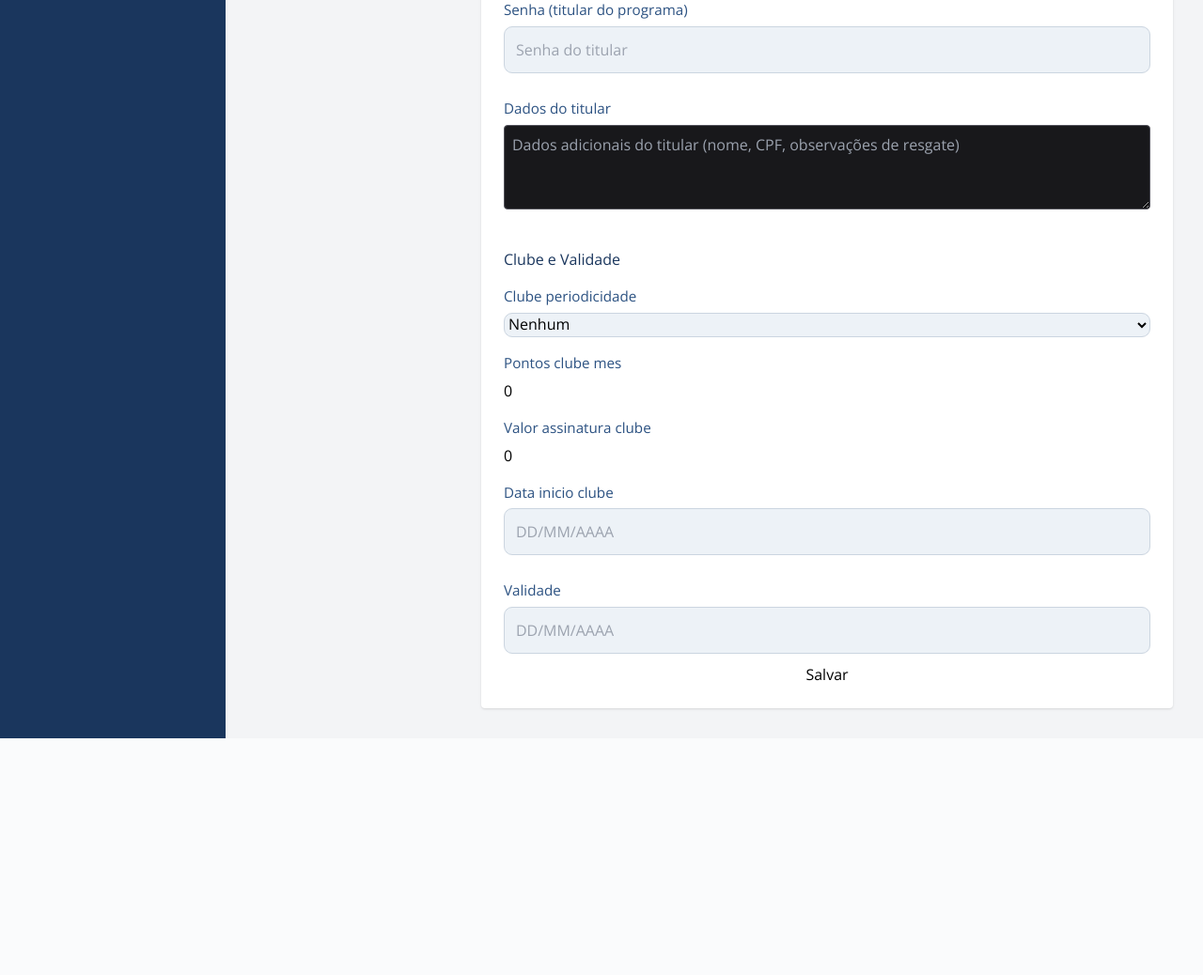
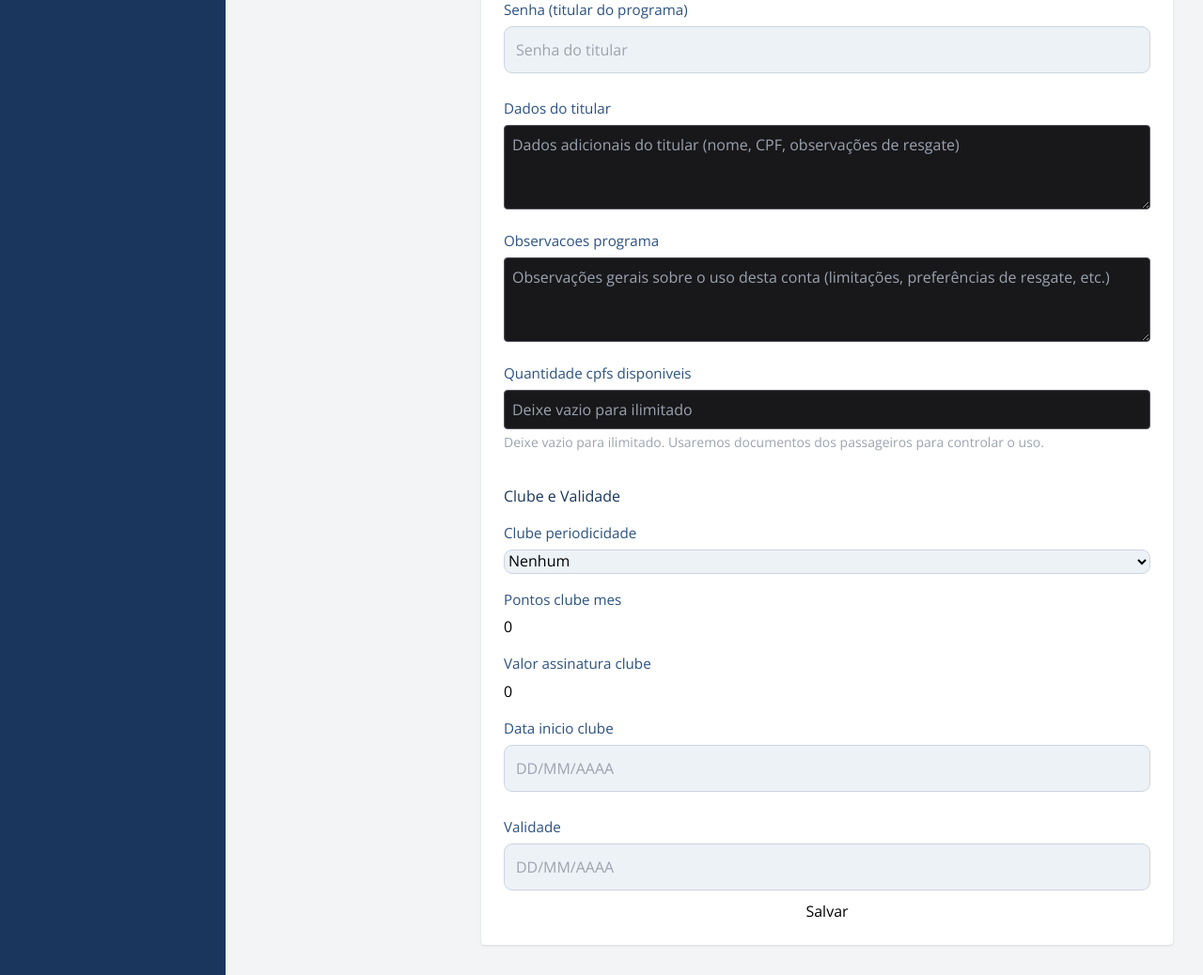
Before and after one commit to PedroNacari97/site-fpp, a Django app: page /adm/contas/novo/ in a window 1280 px wide. Shown: the part 569-1607 px from the top of the page at 94% size. Before the commit the page ends 1355 px from the top, so only its background shows below. Run offline with Django 5.2, Linux system fonts and the light colour scheme; a user stored in the database is signed in; data comes from the database, SQL or seed files in the repository; data that the repository does not hold is empty; some libraries are stand-ins or nearby versions.

Commit message:
Add client-required emissions and CPF availability tracking

```diff
--- a/gestao/forms.py
+++ b/gestao/forms.py
@@ -35,11 +35,13 @@ class ContaFidelidadeForm(forms.ModelForm):
             "login_programa",
             "senha_programa",
             "titular_programa_info",
+            "observacoes_programa",
             "clube_periodicidade",
             "pontos_clube_mes",
             "valor_assinatura_clube",
             "data_inicio_clube",
             "validade",
+            "quantidade_cpfs_disponiveis",
         ]
         widgets = {
             "data_inicio_clube": forms.TextInput(
@@ -77,6 +79,21 @@ class ContaFidelidadeForm(forms.ModelForm):
                     "placeholder": "Dados adicionais do titular (nome, CPF, observações de resgate)",
                     "class": "w-full bg-zinc-900 border border-zinc-600 text-white rounded p-2",
                     "style": "resize:vertical;",
+                }
+            ),
+            "observacoes_programa": forms.Textarea(
+                attrs={
+                    "rows": 3,
+                    "placeholder": "Observações gerais sobre o uso desta conta (limitações, preferências de resgate, etc.)",
+                    "class": "w-full bg-zinc-900 border border-zinc-600 text-white rounded p-2",
+                    "style": "resize:vertical;",
+                }
+            ),
+            "quantidade_cpfs_disponiveis": forms.NumberInput(
+                attrs={
+                    "class": "w-full bg-zinc-900 border border-zinc-600 text-white rounded p-2",
+                    "min": 0,
+                    "placeholder": "Deixe vazio para ilimitado",
                 }
             ),
         }
@@ -263,12 +280,8 @@ class EmissaoPassagemForm(forms.ModelForm):
 
         selected_tipo = self.data.get("tipo_titular") or ("administrada" if getattr(self.instance, "conta_administrada_id", None) else "cliente")
         self.initial.setdefault("tipo_titular", selected_tipo)
-        if selected_tipo == "administrada":
-            self.fields["cliente"].required = False
-            self.fields["conta_administrada"].required = True
-        else:
-            self.fields["conta_administrada"].required = False
-            self.fields["cliente"].required = True
+        self.fields["cliente"].required = True
+        self.fields["conta_administrada"].required = selected_tipo == "administrada"
 
         titular_id = None
         if selected_tipo == "administrada":
@@ -291,14 +304,13 @@ class EmissaoPassagemForm(forms.ModelForm):
         tipo = cleaned.get("tipo_titular")
         cliente = cleaned.get("cliente")
         conta_adm = cleaned.get("conta_administrada")
+        if not cliente:
+            raise forms.ValidationError("Selecione o cliente que irá viajar.")
         if tipo == "administrada":
-            cleaned["cliente"] = None
             if not conta_adm:
-                raise forms.ValidationError("Selecione uma conta administrada.")
+                raise forms.ValidationError("Selecione uma conta administrada para usar pontos ou escolha 'Conta de Cliente'.")
         else:
             cleaned["conta_administrada"] = None
-            if not cliente:
-                raise forms.ValidationError("Selecione um cliente.")
         return cleaned
 
     class Meta:
@@ -384,12 +396,8 @@ class CotacaoVooForm(forms.ModelForm):
 
         selected_tipo = self.data.get("tipo_titular") or ("administrada" if getattr(self.instance, "conta_administrada_id", None) else "cliente")
         self.initial.setdefault("tipo_titular", selected_tipo)
-        if selected_tipo == "administrada":
-            self.fields["cliente"].required = False
-            self.fields["conta_administrada"].required = True
-        else:
-            self.fields["conta_administrada"].required = False
-            self.fields["cliente"].required = True
+        self.fields["cliente"].required = True
+        self.fields["conta_administrada"].required = selected_tipo == "administrada"
 
         titular_id = None
         if selected_tipo == "administrada":
@@ -412,14 +420,13 @@ class CotacaoVooForm(forms.ModelForm):
         tipo = cleaned.get("tipo_titular")
         cliente = cleaned.get("cliente")
         conta_adm = cleaned.get("conta_administrada")
+        if not cliente:
+            raise forms.ValidationError("Selecione o cliente que irá viajar.")
         if tipo == "administrada":
-            cleaned["cliente"] = None
             if not conta_adm:
-                raise forms.ValidationError("Selecione uma conta administrada.")
+                raise forms.ValidationError("Selecione uma conta administrada para usar pontos ou escolha 'Conta de Cliente'.")
         else:
             cleaned["conta_administrada"] = None
-            if not cliente:
-                raise forms.ValidationError("Selecione um cliente.")
         return cleaned
 
     class Meta:
--- a/gestao/models/conta_fidelidade.py
+++ b/gestao/models/conta_fidelidade.py
@@ -25,6 +25,15 @@ class ContaFidelidade(models.Model):
     titular_programa_info = models.TextField(
         blank=True,
         help_text="Informações adicionais do titular (ex.: nome completo, CPF, dados de resgate)",
+    )
+    observacoes_programa = models.TextField(
+        blank=True,
+        help_text="Observações gerais sobre o uso do programa para esta conta",
+    )
+    quantidade_cpfs_disponiveis = models.PositiveIntegerField(
+        null=True,
+        blank=True,
+        help_text="Quantidade de CPFs que ainda podem ser utilizados com este programa. Deixe vazio para ilimitado.",
     )
 
     def clean(self):
@@ -95,6 +104,31 @@ class ContaFidelidade(models.Model):
         return sum(float(m.valor_pago) for m in movs) if movs.exists() else 0
 
     @property
+    def cpfs_utilizados(self):
+        if self.quantidade_cpfs_disponiveis is None:
+            return None
+        from gestao.models import Passageiro
+
+        filtros = {"emissao__programa_id": self.programa_id}
+        if self.cliente_id:
+            filtros["emissao__cliente_id"] = self.cliente_id
+        if self.conta_administrada_id:
+            filtros["emissao__conta_administrada_id"] = self.conta_administrada_id
+        return (
+            Passageiro.objects.filter(**filtros)
+            .values("documento")
+            .distinct()
+            .count()
+        )
+
+    @property
+    def cpfs_disponiveis(self):
+        if self.quantidade_cpfs_disponiveis is None:
+            return None
+        usados = self.cpfs_utilizados or 0
+        return max(self.quantidade_cpfs_disponiveis - usados, 0)
+
+    @property
     def movimentacoes_compartilhadas(self):
         return self.conta_saldo().movimentacoes.all()
 
--- a/gestao/models/cotacao_voo.py
+++ b/gestao/models/cotacao_voo.py
@@ -64,8 +64,8 @@ class CotacaoVoo(models.Model):
 
     def clean(self):
         super().clean()
-        if bool(self.cliente) == bool(self.conta_administrada):
-            raise ValidationError("Informe um cliente ou uma conta administrada, mas não ambos.")
+        if not self.cliente:
+            raise ValidationError({"cliente": "Selecione o cliente que irá viajar."})
 
     def calcular_valores(self):
         base = (Decimal(self.milhas) / Decimal('1000')) * Decimal(self.valor_milheiro) + Decimal(self.taxas)
--- a/gestao/models/emissao_passagem.py
+++ b/gestao/models/emissao_passagem.py
@@ -61,8 +61,8 @@ class EmissaoPassagem(models.Model):
 
     def clean(self):
         super().clean()
-        if bool(self.cliente) == bool(self.conta_administrada):
-            raise ValidationError("Informe um cliente ou uma conta administrada, mas não ambos.")
+        if not self.cliente:
+            raise ValidationError({"cliente": "Selecione o cliente que irá viajar."})
 
     def save(self, *args, **kwargs):
         self.qtd_passageiros = self.qtd_adultos + self.qtd_criancas + self.qtd_bebes
--- a/gestao/templates/admin_custom/contas_form.html
+++ b/gestao/templates/admin_custom/contas_form.html
@@ -58,6 +58,17 @@
         {{ form.titular_programa_info }}
         {% if form.titular_programa_info.errors %}<div class="text-red-400 text-sm mt-1">{{ form.titular_programa_info.errors }}</div>{% endif %}
     </div>
+    <div class="form-group single">
+        <label class="form-label" for="{{ form.observacoes_programa.id_for_label }}">{{ form.observacoes_programa.label }}</label>
+        {{ form.observacoes_programa }}
+        {% if form.observacoes_programa.errors %}<div class="text-red-400 text-sm mt-1">{{ form.observacoes_programa.errors }}</div>{% endif %}
+    </div>
+    <div class="form-group single">
+        <label class="form-label" for="{{ form.quantidade_cpfs_disponiveis.id_for_label }}">{{ form.quantidade_cpfs_disponiveis.label }}</label>
+        {{ form.quantidade_cpfs_disponiveis }}
+        <p class="text-sm text-gray-400 mt-1">Deixe vazio para ilimitado. Usaremos documentos dos passageiros para controlar o uso.</p>
+        {% if form.quantidade_cpfs_disponiveis.errors %}<div class="text-red-400 text-sm mt-1">{{ form.quantidade_cpfs_disponiveis.errors }}</div>{% endif %}
+    </div>
 
     <div class="section-title">Clube e Validade</div>
     <div class="form-group single">
--- a/gestao/value_utils.py
+++ b/gestao/value_utils.py
@@ -39,7 +39,7 @@ def get_valor_referencia_from_map(
 
     candidatos = [programa.nome]
     if programa.is_vinculado and programa.programa_base:
-        candidatos.insert(0, programa.programa_base.nome)
+        candidatos.append(programa.programa_base.nome)
 
     for nome in candidatos:
         valor = valores_map.get(_normalize_program_name(nome))
```
Also changed, not shown: gestao/services/clientes_programas.py (+47 -2 lines), gestao/templates/admin_custom/form_cotacao.html (+9 -11 lines), gestao/templates/admin_custom/form_emissao_passagem.html (+9 -11 lines), gestao/migrations/0027_contafidelidade_observacoes_programa_and_more.py (added).
